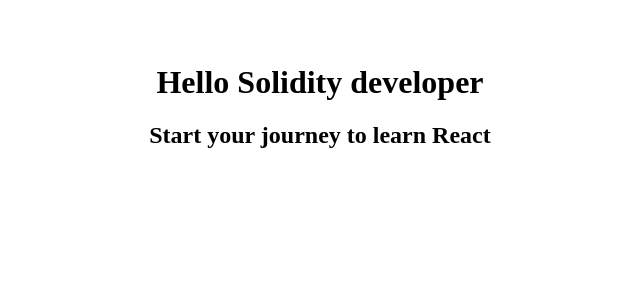
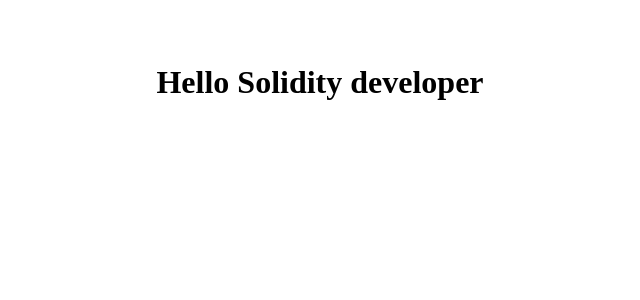
Before and after one commit to josealonso/react_app_starter, a React (Create React App) app: page / in a window 1280 px wide. Shown: the top 300 px of the page, without its empty margins (320-960 px from the left). Built offline with nearby package versions, Linux system fonts and the light colour scheme.

Commit message:
JSX is very similar to hTML, but the attributes are written in camelcase. E.g.: "className" instead of "class" for the DOM property.

```diff
--- a/src/App.js
+++ b/src/App.js
@@ -4,7 +4,6 @@
   return (
     <div className="App">
       <h1>Hello Solidity developer</h1>
-      <h2>Start your journey to learn React</h2>
     </div>
   );
 }
```
